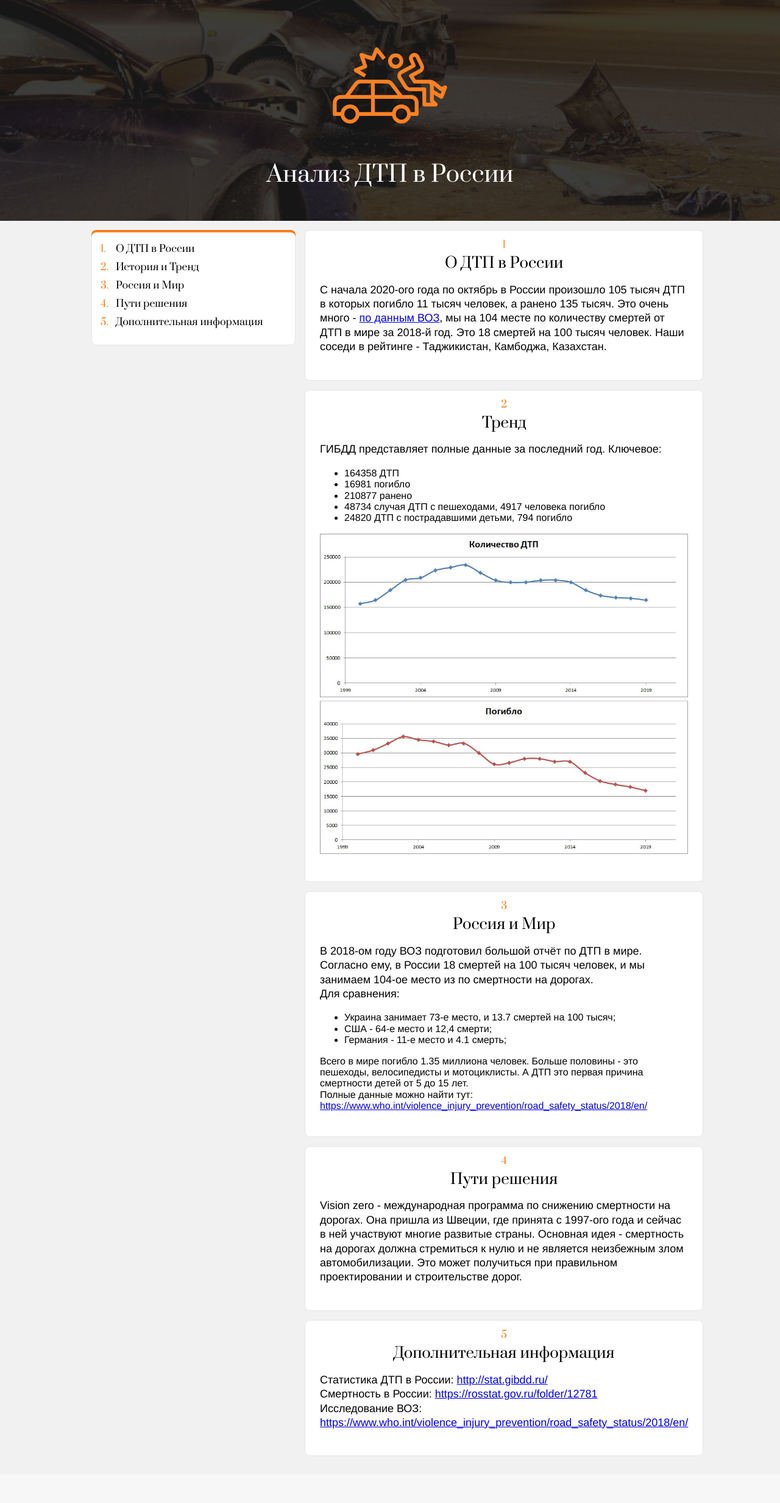
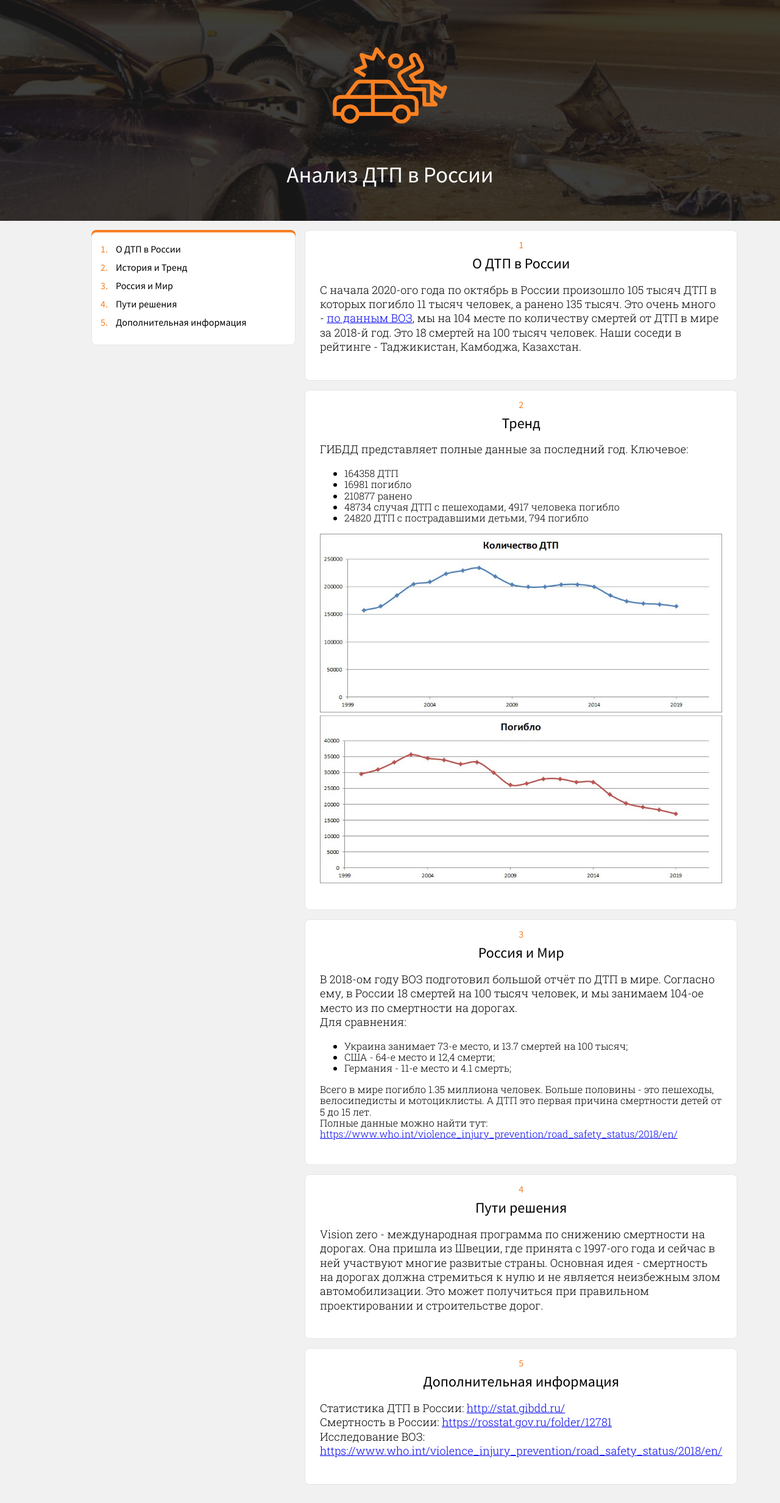
Before and after one commit to z17/daily-road-accidents, a PHP site: page /index.html in a window 1280 px wide. Shown: the whole page at 61% size. Before the commit the page ends 2387 px from the top, so only its background shows below. Run offline with PHP 8.4, Linux system fonts and the light colour scheme.

Commit message:
fonts updates

```diff
--- a/www/index.html
+++ b/www/index.html
@@ -7,7 +7,7 @@
     <meta http-equiv="X-UA-Compatible" content="ie=edge">
     <title>Анализ ДТП в России</title>
     <link rel="stylesheet" href="style.css">
-    <link href="https://fonts.googleapis.com/css2?family=Prata&display=swap" rel="stylesheet">
+    <link href="https://fonts.googleapis.com/css2?family=Source+Sans+Pro&family=Roboto+Slab:wght@300&display=swap" rel="stylesheet">
     <link rel="apple-touch-icon" sizes="180x180" href="./media/apple-touch-icon.png">
     <link rel="icon" type="image/png" sizes="32x32" href="./media/favicon-32x32.png">
     <link rel="icon" type="image/png" sizes="16x16" href="./media/favicon-16x16.png">
--- a/www/style.css
+++ b/www/style.css
@@ -349,7 +349,7 @@ template {
 /* markup styles*/
 body {
   background: #f1f1f1;
-  font-family: Helvetica, Arial, sans-serif;
+  font-family: 'Roboto Slab', serif;
   font-weight: 100;
 }
 
@@ -364,7 +364,7 @@ body {
 }
 
 h1, h2, h3, h4 {
-  font-family: 'Prata', serif;
+  font-family: 'Source Sans Pro', serif;
   font-weight: normal;
 }
 
@@ -439,7 +439,7 @@ h1, h2, h3, h4 {
   display: block;
   text-decoration: none;
   margin-bottom: 8px;
-  font-family: 'Prata', serif;
+  font-family: 'Source Sans Pro', serif;
   font-size: 16px;
   line-height: 22px;
   cursor: pointer;
@@ -466,7 +466,7 @@ h1, h2, h3, h4 {
 }
 
 .content-item__index {
-  font-family: 'Prata', serif;
+  font-family: 'Source Sans Pro', serif;
   color: #fb8122;
   text-align: center;
 }
```
